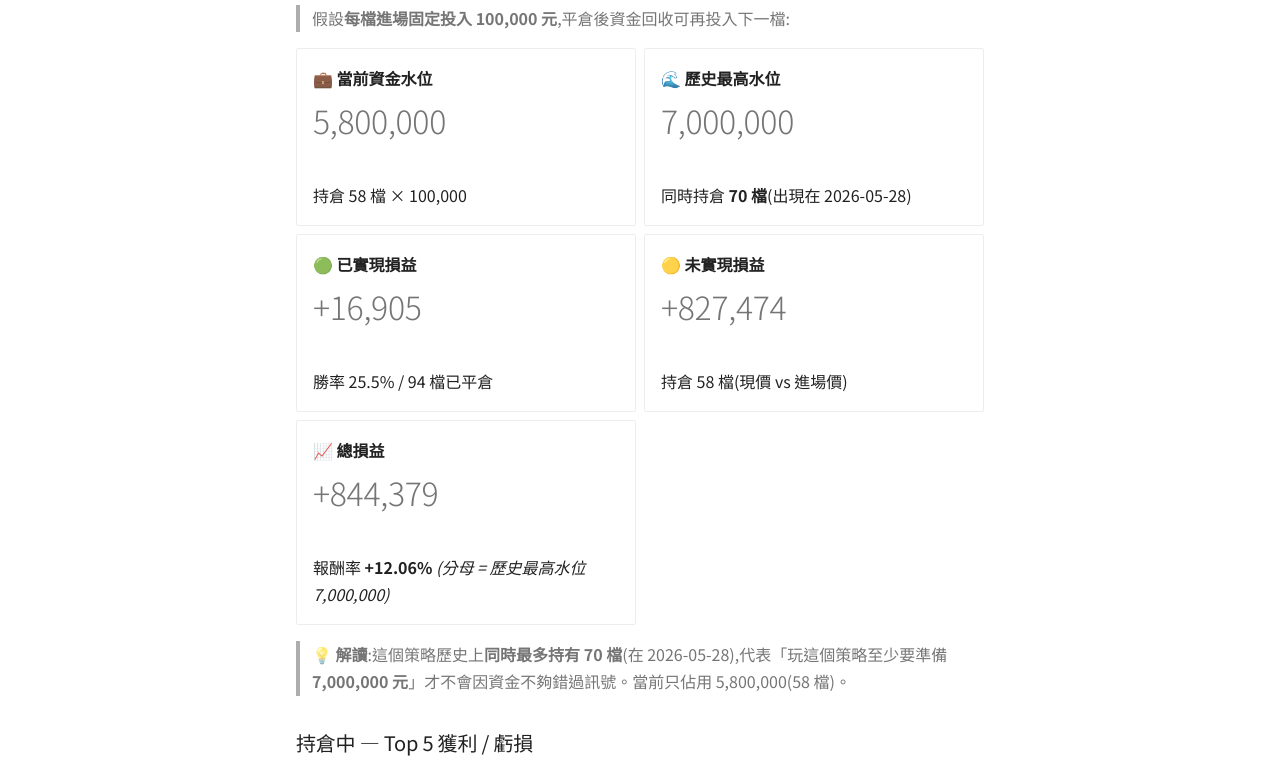
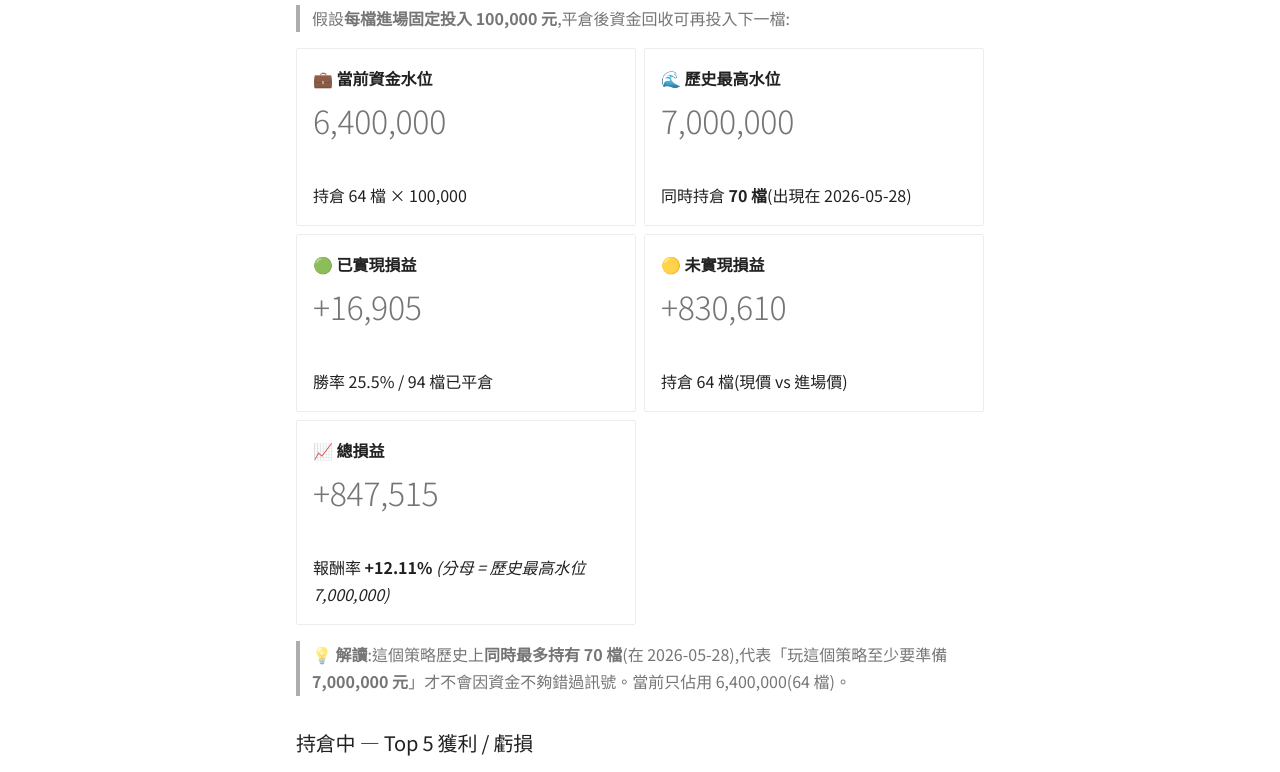
Before and after one commit to ShoppingLiao/stock-analysis-public, an MkDocs documentation site: the page built from docs/signals_capital.md, in a window 1280 px wide and 1400 px high. Shown: the part 522-1294 px from the top of the window. Built offline with MkDocs 1.6.1 and Material for MkDocs 9.7.7, drawn with Linux system fonts in a browser that asks for light colours; comment, search, counter and statistics services are not loaded; some of the changed text lies outside the part shown.

Commit message:
docs(signals): update BB + RB + capital (2026-06-02)

```diff
--- a/docs/signals_capital.md
+++ b/docs/signals_capital.md
@@ -17,9 +17,9 @@
 
 -   **💼 當前資金水位**
 
-    # 5,800,000
+    # 6,400,000
 
-    持倉 58 檔 × 100,000
+    持倉 64 檔 × 100,000
 
 -   **🌊 歷史最高水位**
 
@@ -35,19 +35,19 @@
 
 -   **🟡 未實現損益**
 
-    # +827,474
+    # +830,610
 
-    持倉 58 檔(現價 vs 進場價)
+    持倉 64 檔(現價 vs 進場價)
 
 -   **📈 總損益**
 
-    # +844,379
+    # +847,515
 
-    報酬率 **+12.06%** _(分母 = 歷史最高水位 7,000,000)_
+    報酬率 **+12.11%** _(分母 = 歷史最高水位 7,000,000)_
 
 </div>
 
-> **💡 解讀**:這個策略歷史上**同時最多持有 70 檔**(在 2026-05-28),代表「玩這個策略至少要準備 **7,000,000 元**」才不會因資金不夠錯過訊號。當前只佔用 5,800,000(58 檔)。
+> **💡 解讀**:這個策略歷史上**同時最多持有 70 檔**(在 2026-05-28),代表「玩這個策略至少要準備 **7,000,000 元**」才不會因資金不夠錯過訊號。當前只佔用 6,400,000(64 檔)。
 
 ### 持倉中 — Top 5 獲利 / 虧損
 
@@ -139,9 +139,9 @@
 
 -   **💼 當前資金水位**
 
-    # 17,200,000
+    # 17,800,000
 
-    BB 5,800,000 + RB 11,400,000
+    BB 6,400,000 + RB 11,400,000
 
 -   **🌊 兩策略歷史最高水位**
 
@@ -157,15 +157,15 @@
 
 -   **🟡 未實現損益**
 
-    # +2,605,936
+    # +2,609,072
 
-    BB +827,474 + RB +1,778,462
+    BB +830,610 + RB +1,778,462
 
 -   **📈 總損益**
 
-    # +2,622,841
+    # +2,625,977
 
-    報酬率 **+14.25%** _(分母 = 兩策略歷史最高水位)_
+    報酬率 **+14.27%** _(分母 = 兩策略歷史最高水位)_
 
 </div>
 
```
Also changed, not shown: docs/signals_black_butterfly.md (+29 -23 lines).
